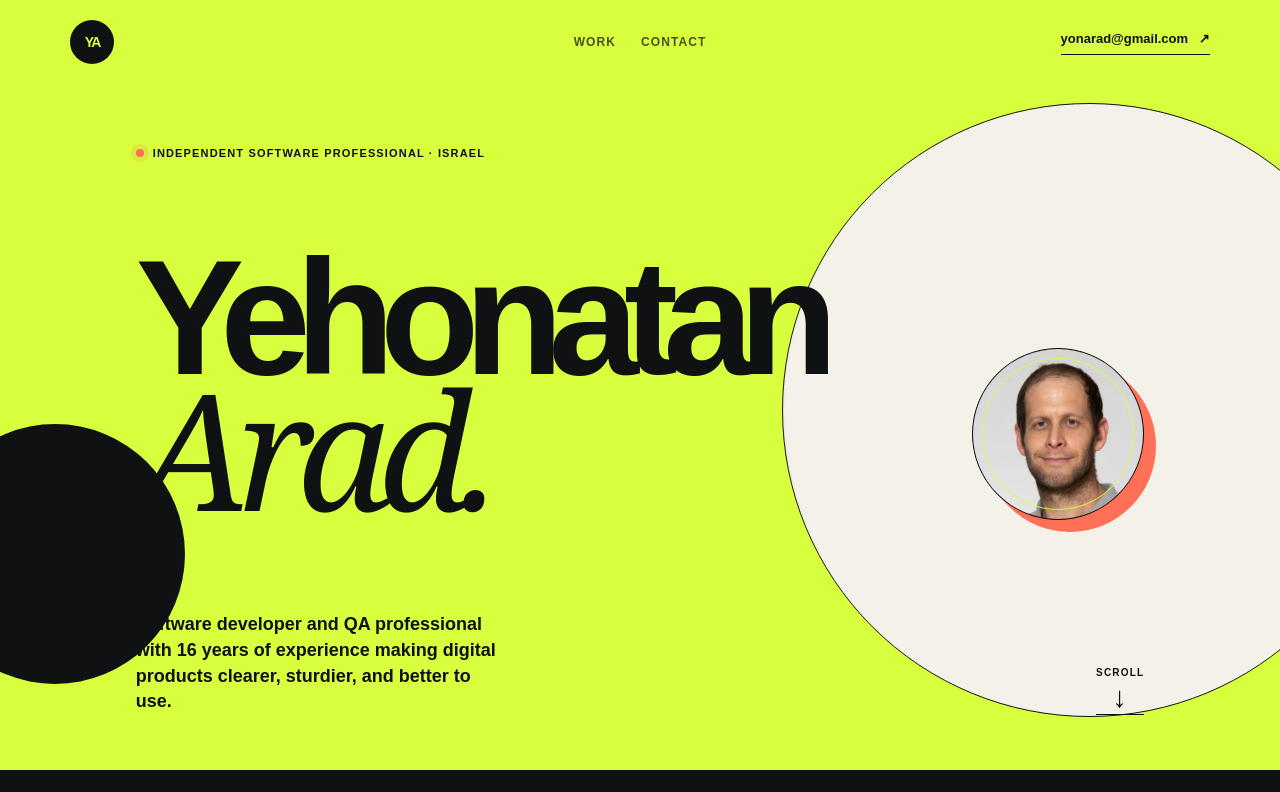
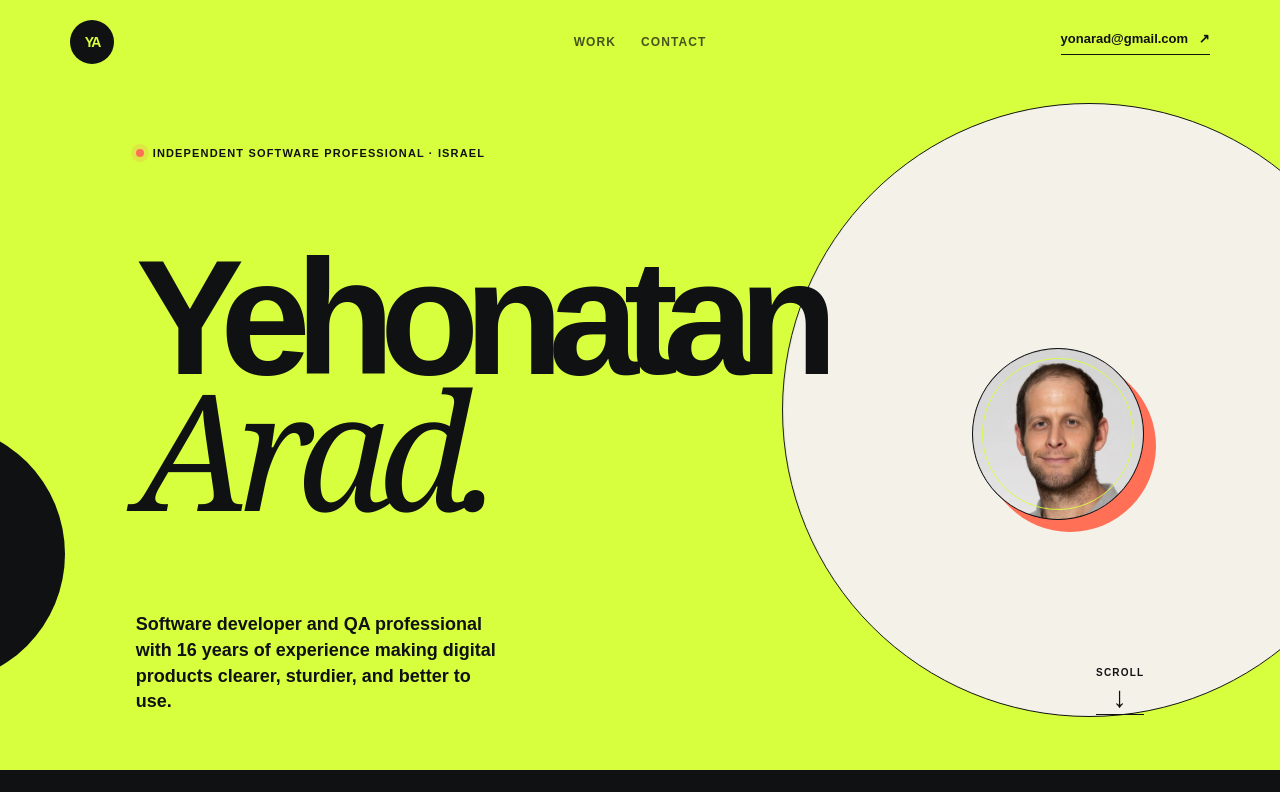
Before and after one commit to yonarad/yehonatan-arad, a Next.js app: page / in a window 1280 px wide. Shown: the top 792 px of the page. Built offline with nearby package versions, Linux system fonts and the light colour scheme.

Commit message:
Prevent hero decoration from covering text

```diff
--- a/app/globals.css
+++ b/app/globals.css
@@ -15,7 +15,7 @@ a:focus-visible { outline:3px solid var(--coral); outline-offset:4px; }
 .email span { margin-left:7px; }
 .hero { min-height:770px; padding:145px 10.6vw 55px; display:flex; flex-direction:column; justify-content:space-between; overflow:hidden; background:var(--acid); position:relative; isolation:isolate; }
 .hero:before { content:""; position:absolute; z-index:-1; width:min(48vw,690px); aspect-ratio:1; top:11%; right:-10vw; border:1px solid var(--ink); border-radius:50%; background:var(--paper); }
-.hero:after { content:""; position:absolute; z-index:-1; width:260px; height:260px; left:-75px; bottom:86px; background:var(--ink); border-radius:50%; }
+.hero:after { content:""; position:absolute; z-index:-1; width:260px; height:260px; left:-195px; bottom:86px; background:var(--ink); border-radius:50%; }
 .eyebrow,.section-label { margin:0; font-size:11px; font-weight:900; letter-spacing:.105em; }
 .eyebrow { display:flex; align-items:center; gap:9px; }.eyebrow span { width:8px; height:8px; border-radius:50%; background:var(--coral); box-shadow:0 0 0 5px rgba(255,112,86,.16); }
 .hero-main { display:flex; align-items:end; justify-content:space-between; gap:30px; }
```
